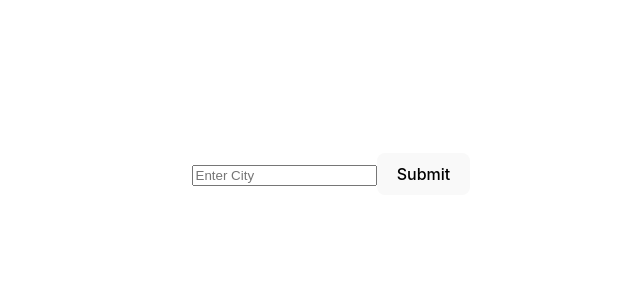
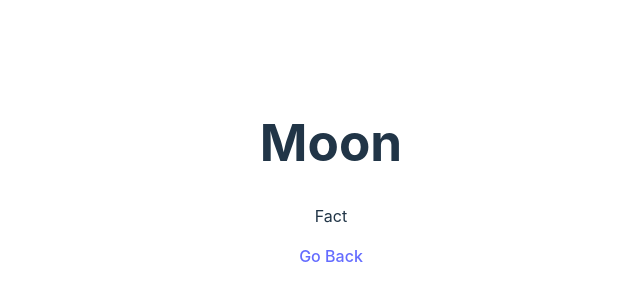
Before and after one commit to Weather-Now/WeatherNow, a React (Vite) app in the folder weather-now/: page /MoonPhaseFactPage in a window 1280 px wide. Before the commit this address had no page. Shown: the part 226-526 px from the top of the page, without its empty margins (309-949 px from the left). Built offline with nearby package versions, Linux system fonts and the light colour scheme.

Commit message:
moonPhase components done

```diff
--- a/weather-now/src/App.jsx
+++ b/weather-now/src/App.jsx
@@ -4,20 +4,32 @@ import { BrowserRouter as Router, Route, Routes } from 'react-router-dom';
 import LocalWeather from './components/LocalWeather';
 import LocalSunrise from './components/LocalSunrise';
 import Form from './components/Form'
+import MoonPhaseButton from './components/MoonPhaseButton';
+import MoonPhaseFactPage from './components/MoonPhaseFactPage';
 
 
 function App() {
   return (
-
+  <Router>
     <main>
-      <Router>
-        <Routes>
-          <Route path="/" element={<LocalWeather />} />
-          <Route path="/LocalSunrise" element={<LocalSunrise />} />
+      <Routes>
+          <Route path="/" element={
+            <>
+            <LocalWeather />
+            <MoonPhaseButton />
+            <Form/>
+            </>
+           } />
+          <Route path="/LocalSunrise" element={
+            <>
+            <LocalSunrise />
+            <Form/>
+            </>
+          } />
+          <Route path='/MoonPhaseFactPage' element={<MoonPhaseFactPage/>} />
         </Routes>
-      </Router>
-      <Form/>
     </main>
+  </Router>
   );
 }
 
--- /dev/null
+++ b/weather-now/src/components/MoonPhaseButton.jsx
@@ -0,0 +1,18 @@
+
+import { useState } from 'react';
+import { Link } from 'react-router-dom';
+import moonPhaseData from '../moonPhases.json'
+import cityData from '../moonphase.json'
+
+const MoonPhaseButton = () => {
+
+  return (
+    <div>
+      <Link to="/MoonPhaseFactPage">
+      <img src='https://www.clker.com/cliparts/v/7/H/g/h/X/crescent-moon-hi.png' alt="Button"/>
+      </Link>
+    </div>
+  )
+}
+
+export default MoonPhaseButton
--- /dev/null
+++ b/weather-now/src/components/MoonPhaseFactPage.jsx
@@ -0,0 +1,12 @@
+import {Link} from 'react-router-dom';
+
+const MoonPhaseFactPage = () => {
+  return (
+    <div>
+      <h1>Moon</h1>
+      <p>Fact</p>
+      <Link to="/">Go Back</Link>
+    </div>
+  )
+}
+export default MoonPhaseFactPage;
--- /dev/null
+++ b/weather-now/src/moonPhases.json
@@ -0,0 +1,43 @@
+ { "moon_phases": [
+    {
+      "phase": "New Moon",
+      "image_url": "https://static1.squarespace.com/static/54fa3604e4b0bf71d2266f9d/54fa3af3e4b0b89d00650a1e/5760746b01dbaec634f0363a/1465939096392/New+Moon+Solo.png?format=1500w",
+      "fact": "During a new moon, the moon is positioned between the Earth and the Sun, with its dark side facing Earth."
+    },
+    {
+      "phase": "Waxing Crescent",
+      "image_url": "https://www.clker.com/cliparts/v/7/H/g/h/X/crescent-moon-hi.png",
+      "fact": "During a waxing crescent phase, the moon appears as a crescent shape and is visible in the western sky after sunset."
+    },
+    {
+      "phase": "First Quarter",
+      "image_url": "https://lh3.googleusercontent.com/proxy/1utA4tfeutghAlum27CwDEV-X-PCTC6dT8XVNQ5-aWxe-9xqfYNK1nePJHEogzgImvYOQiW2_LPQW83ZcYpwVfxgrfuEh7yhecDH5YKhS2LHHTYxkIXx9vQkYPM",
+      "fact": "The first quarter moon is often called a half-moon, as half of its surface is illuminated and visible from Earth."
+    },
+    {
+      "phase": "Waxing Gibbous",
+      "image_url": "https://phasesmoon.com/images/phases/500/waxing-gibbous.png",
+      "fact": "In a waxing gibbous phase, the moon is more than half illuminated but less than full, appearing as a bulging disc."
+    },
+    {
+      "phase": "Full Moon",
+      "image_url": "https://static.vecteezy.com/system/resources/previews/023/655/353/original/full-moon-transparent-png.png",
+      "fact": "During a full moon, the entire face of the moon that is visible from Earth is illuminated by sunlight."
+    },
+    {
+      "phase": "Waning Gibbous",
+      "image_url": "https://64.media.tumblr.com/cee512485e23e2ad176f09806e423f0c/718449f297ab294a-58/s1280x1920/c3bc23ae6e318c7a33d2ed90f8b27ce993c75f31.png",
+      "fact": "In a waning gibbous phase, the moon is still more than half illuminated, but the illuminated portion is decreasing."
+    },
+    {
+      "phase": "Last Quarter",
+      "image_url": "https://lh3.googleusercontent.com/proxy/TaGYipxyyhdz9sjk0_KFTU7G2B6ohbPugCxgXhYIK4lpUU_pN41HeVfuGCtMCfjf4abtGwXOyvRA7YBPmEa71JqcmYk8wy8i4kiqhqtoL6BCDYZAfAZKO5JDoxI",
+      "fact": "The last quarter moon appears as a half-moon shape, with the left half illuminated. It rises around midnight and sets around noon."
+    },
+    {
+      "phase": "Waning Crescent",
+      "image_url": "https://clipart-library.com/images_k/crescent-moon-png-transparent/crescent-moon-png-transparent-18.png",
+      "fact": "During a waning crescent phase, only a small crescent of the moon is visible, and it is seen in the eastern sky before sunrise."
+    }
+  ]
+}
--- /dev/null
+++ b/weather-now/src/moonphase.json
@@ -0,0 +1,24 @@
+{
+  "location": {
+    "name": "London",
+    "region": "City of London, Greater London",
+    "country": "United Kingdom",
+    "lat": 51.52,
+    "lon": -0.11,
+    "tz_id": "Europe/London",
+    "localtime_epoch": 1710794696,
+    "localtime": "2024-03-18 20:44"
+  },
+  "astronomy": {
+    "astro": {
+      "sunrise": "06:07 AM",
+      "sunset": "06:11 PM",
+      "moonrise": "10:26 AM",
+      "moonset": "03:49 AM",
+      "moon_phase": "Waxing Gibbous",
+      "moon_illumination": 58,
+      "is_moon_up": 1,
+      "is_sun_up": 0
+    }
+  }
+}
```
Also changed, not shown: weather-now/src/components/MoonPhase.jsx (deleted).
